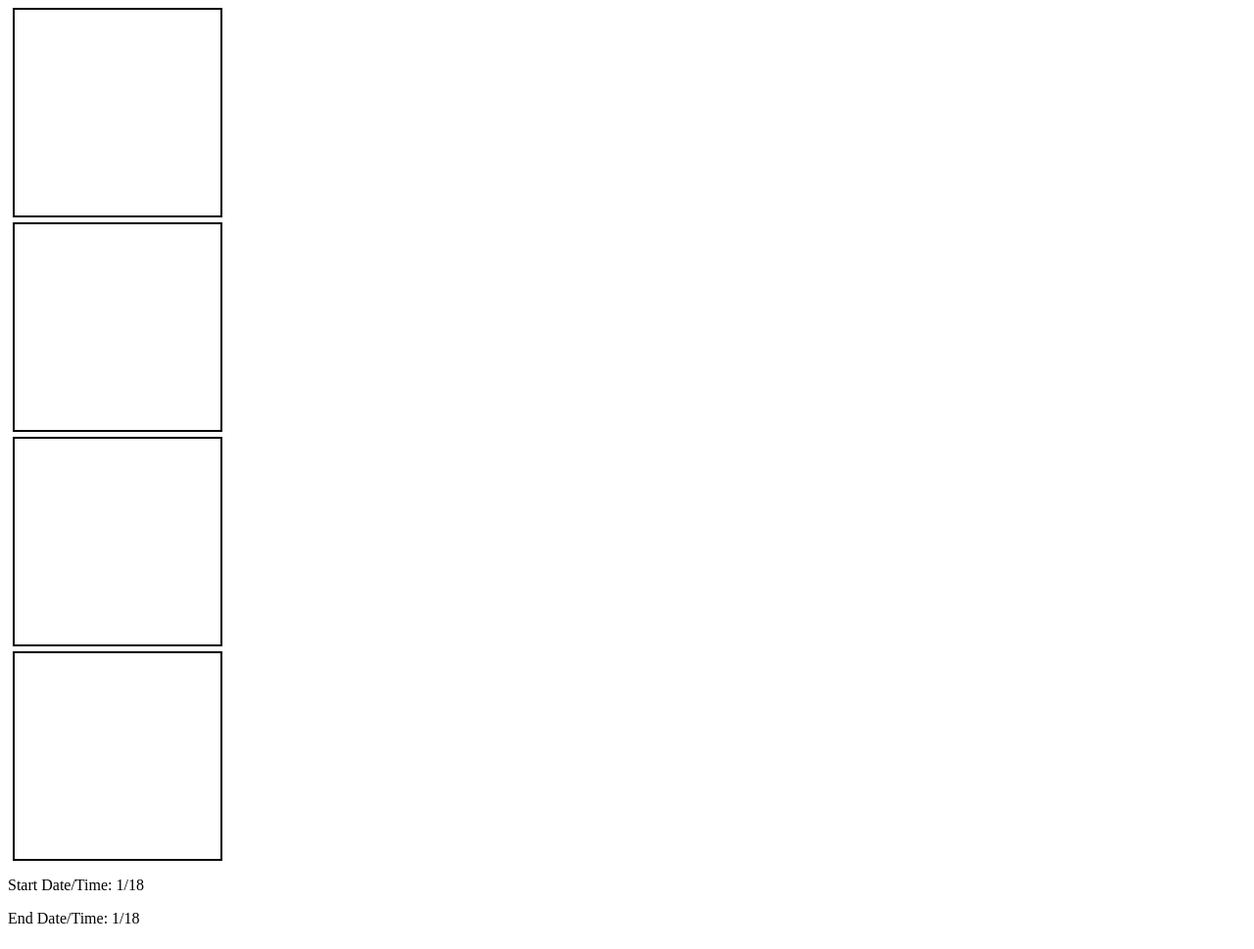
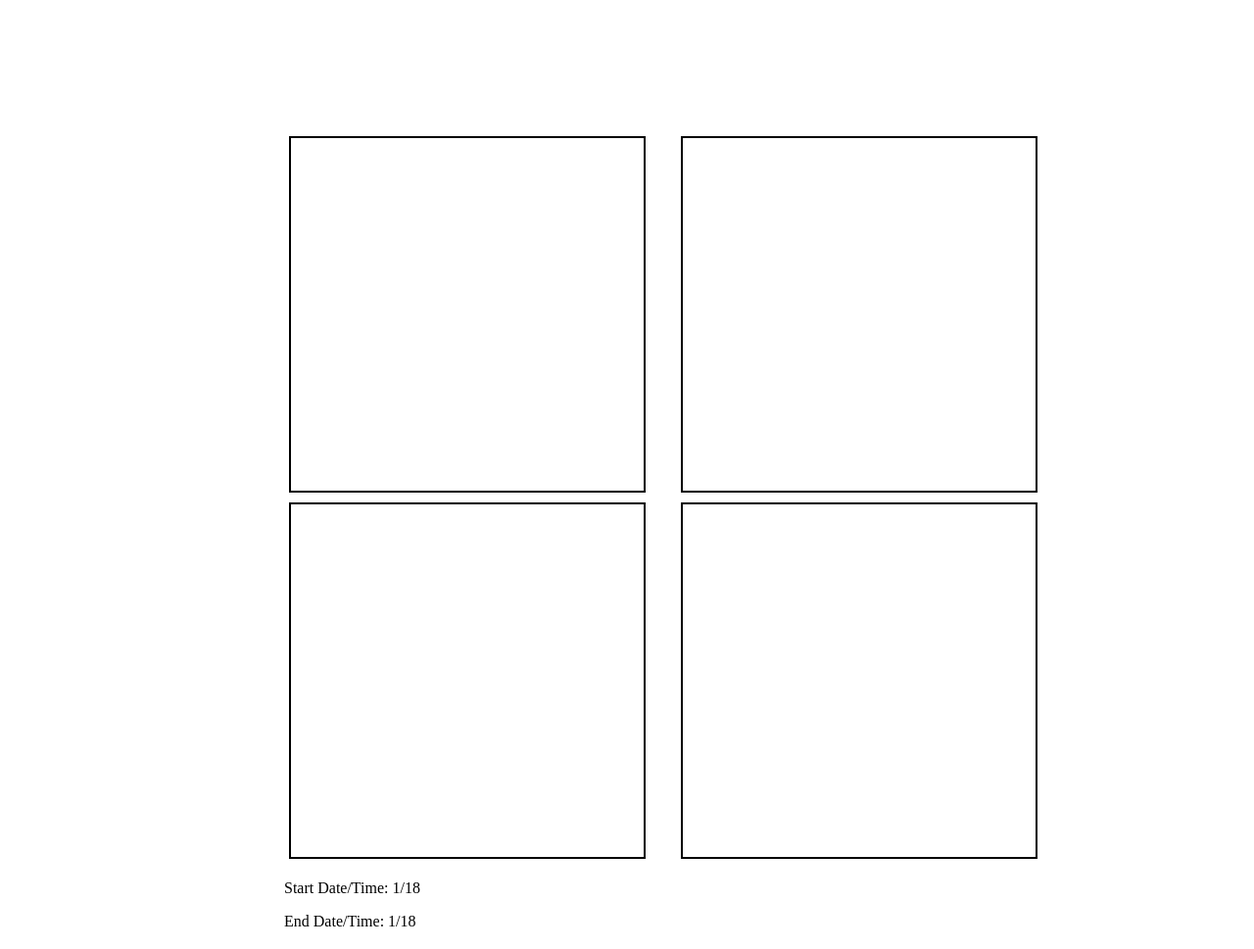
Before and after one commit to grammerjam/team-coast, a plain HTML site: page code-ff/project1/index.html in a window 1280 px wide. Shown: the whole page at 98% size. Drawn offline with Linux system fonts and the light colour scheme.

Commit message:
changed css for square

```diff
--- a/code-ff/project1/index.html
+++ b/code-ff/project1/index.html
@@ -9,7 +9,7 @@
 </head>
 <body>
     <body>
-
+        <div class="parent">
         <div class="square"></div>
         <div class="square"></div>
         <div class="square"></div>
@@ -19,7 +19,7 @@
             <p>Start Date/Time: 1/18</p>
             <p>End Date/Time: 1/18</p>
           </div>
-
+<div>
 
 
 </body>
--- a/code-ff/project1/styles.css
+++ b/code-ff/project1/styles.css
@@ -1,21 +1,21 @@
 .square{
     border: black solid 2px;
-    height: 200px;
-    width: 200px;
+    height: 350px;
+    width: 350px;
   margin:5px;
   padding: 5px;
    display: flex;
 
 }
 
-/* .parent{
+.parent{
  display: grid;
- grid-template-columns: 250px 100px;
+ grid-template-columns: 400px 300px;
  align-items: center;
  justify-content: center;
  padding: 10%;
 
-} */
+}
 
 @media screen and (max-width: 768px) {
     .parent {
```
